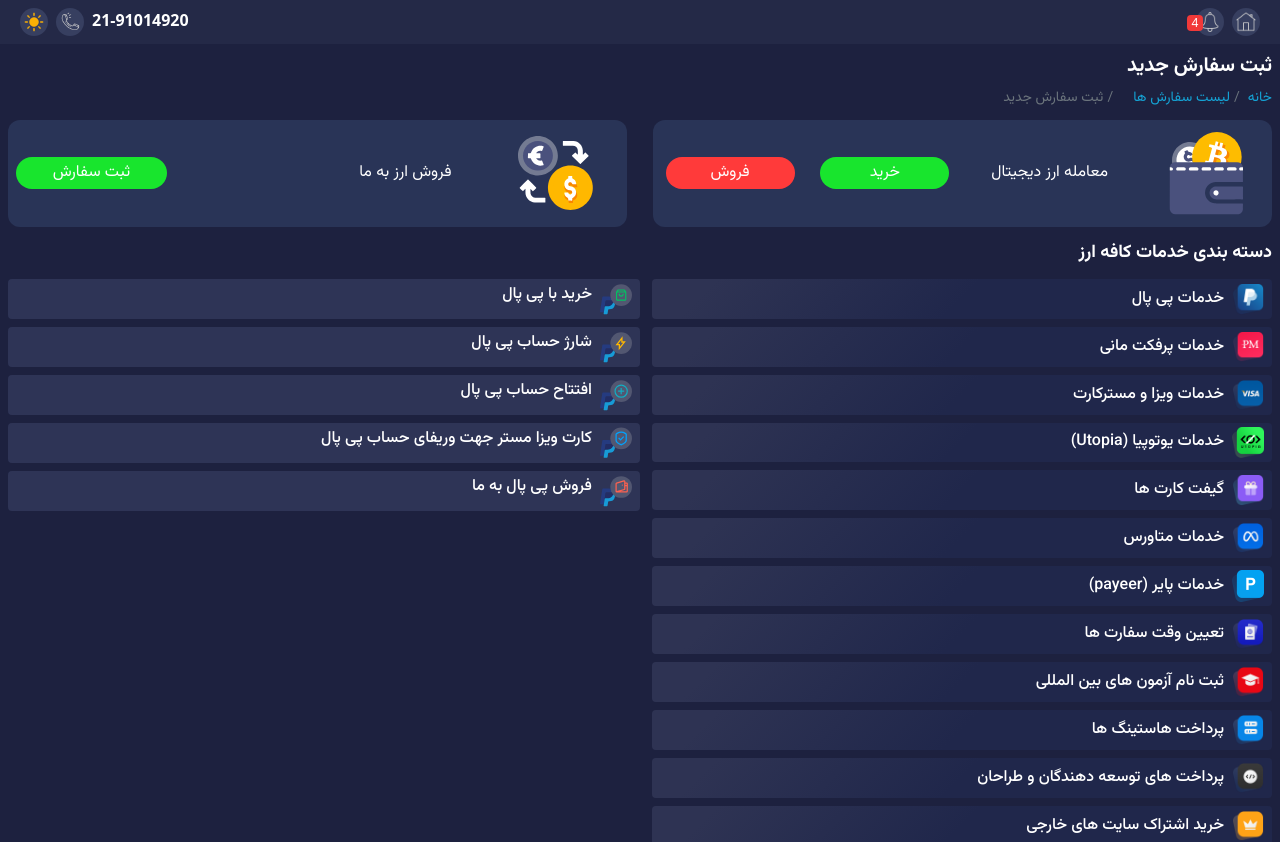
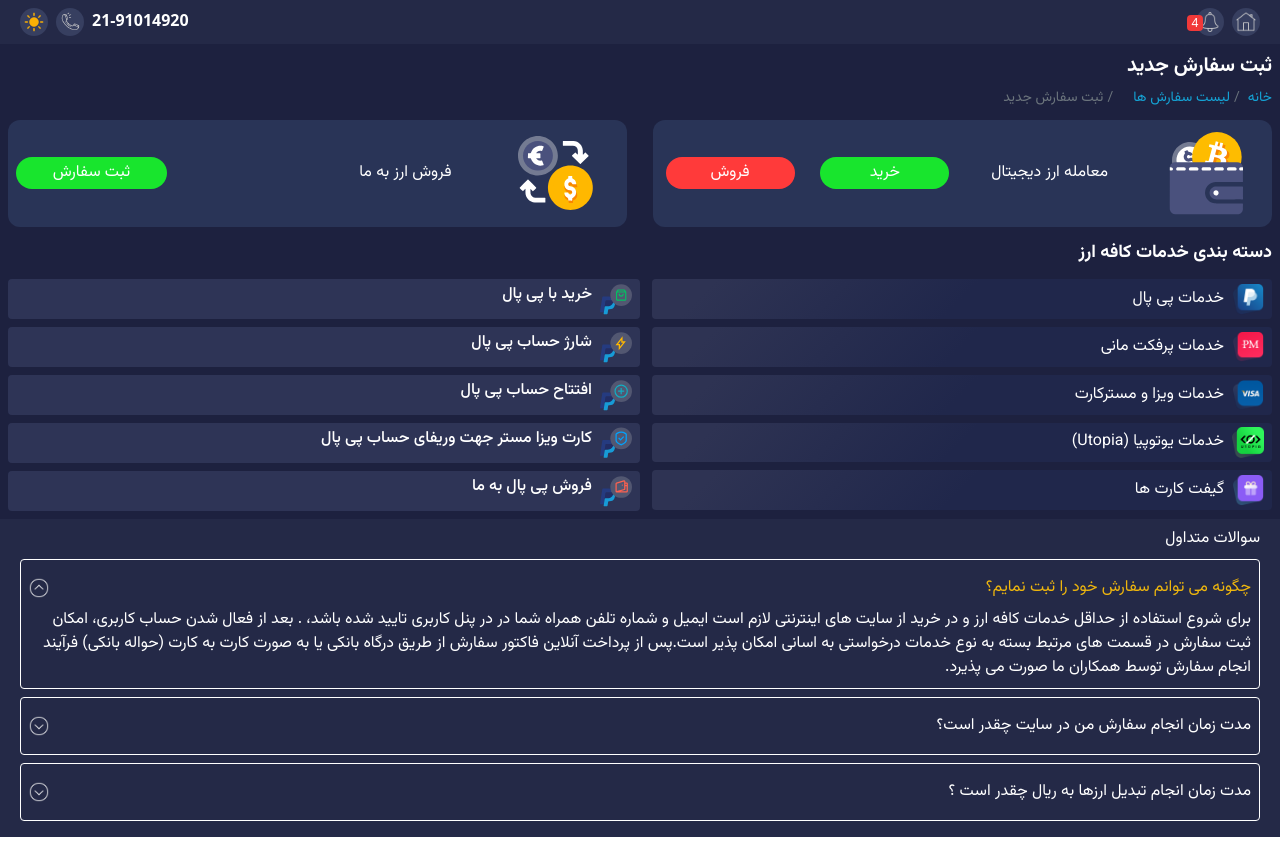
Before and after one commit to Iamshrmd/Cafe-arz-Order-Page, a Vue app: page / in a window 1280 px wide. Shown: the top 842 px of the page. Built offline with nearby package versions, Linux system fonts and the light colour scheme.

Commit message:
edit services section and questions

```diff
--- a/src/App.vue
+++ b/src/App.vue
@@ -189,6 +189,33 @@
               title:"مدت زمان انجام تبدیل ارزها به ریال چقدر است ؟",
               des:"با توجه به نوع ارزها و وریفای بودن اکانت حساب کاربری شما حدودا بین 15 دقیقه تا 2 ساعت به طول می انجامد"
             }
+          ],
+          services:[
+            {
+              title:'paypal',
+              img:'Paypal.png',
+              des:'خدمات پی پال',
+            },
+            {
+              title:'perfect',
+              img:'Perfect.png',
+              des:'خدمات پرفکت مانی',
+            },
+            {
+              title:'visa',
+              img:'Visa.png',
+              des:'خدمات ویزا و مسترکارت',
+            },
+            {
+              title:'BuyUT',
+              img:'Utopia_icon2.png',
+              des:'خدمات یوتوپیا (Utopia)',
+            },
+            {
+              title:'giftcard',
+              img:'Giftcard.png',
+              des:'گیفت کارت ها',
+            }
           ]
       }
     },
@@ -209,9 +236,15 @@
         })
         this.questions[i].visible= true
       },
-      toggleQuestion(i){
-        this.questions[i].visible = false
-      }
+      toggleQuestion(i) {
+      this.questions.forEach((q, index) => {
+        if (index === i) {
+          q.visible = !q.visible;
+        } else {
+          q.visible = false;
+        }
+      });
+    },
     }
   }
 </script>
@@ -219,8 +252,8 @@
 <template>
   <main>
   <HeaderPage :darkMode="darkMode" @changeMode="changeMode"/>
-  <OrderPage @showItem="showItems" :filteredItem="filteredItem" :filteredId="this.filteredItem[0].id || 'paypal'" :darkMode="darkMode"/>
-  <QuestionsPage :questions="questions" @questionClicked="showQuestion" @toggleQuestion="toggleQuestion"/>
+  <OrderPage @showItem="showItems" :services="services" :filteredItem="filteredItem" :filteredId="this.filteredItem[0].id || 'paypal'" :darkMode="darkMode"/>
+  <QuestionsPage :questions="questions" @toggleQuestion="toggleQuestion" />
   </main>
 </template>
 
--- a/src/components/Order.vue
+++ b/src/components/Order.vue
@@ -42,64 +42,16 @@
     <div>
         <div class="flex gap-x-3 flex-1">
             <div class="flex gap-y-2 flex-col md:flex-1 w-full md:w-1/2">
-                <div @mouseover="showOrderOption('paypal')" class="dark-bgi flex justify-start items-center gap-x-2 px-2 py-1 rounded hover:bg-[#EEB60E] hover:cursor-pointer" :class="{'light-bgi' : darkMode}">
-                    <img class="w-8" src="../assets/img icons/Paypal.png">
-                    <h6 class="font-medium">خدمات پی پال</h6>
-                </div>
-                <div @mouseover="showOrderOption('perfect')" class="dark-bgi flex justify-start items-center gap-x-2 px-2 py-1 rounded  hover:bg-[#EEB60E] hover:cursor-pointer">
-                    <img class="w-8" src="../assets/img icons/Perfect.png">
-                    <h6 class="font-medium">خدمات پرفکت مانی</h6>
-                </div>
-                <div @mouseover="showOrderOption('visa')" class="dark-bgi flex justify-start items-center gap-x-2 px-2 py-1 rounded  hover:bg-[#EEB60E] hover:cursor-pointer">
-                    <img class="w-8" src="../assets/img icons/Visa.png">
-                    <h6 class="font-medium">خدمات ویزا و مسترکارت</h6>
-                </div>
-                <div @mouseover="showOrderOption('BuyUT')" class="dark-bgi flex justify-start items-center gap-x-2 px-2 py-1 rounded  hover:bg-[#EEB60E] hover:cursor-pointer">
-                    <img class="w-8" src="../assets/img icons/Utopia_icon2.png">
-                    <h6 class="font-medium">خدمات یوتوپیا (Utopia)</h6>
-                </div>
-                <div @mouseover="showOrderOption('giftcard')" class="dark-bgi flex justify-start items-center gap-x-2 px-2 py-1 rounded  hover:bg-[#EEB60E] hover:cursor-pointer">
-                    <img class="w-8" src="../assets/img icons/Giftcard.png">
-                    <h6 class="font-medium">گیفت کارت ها</h6>
-                </div>
-                <div class="dark-bgi flex justify-start items-center gap-x-2 px-2 py-1 rounded  hover:bg-[#EEB60E] hover:cursor-pointer">
-                    <img class="w-8" src="../assets/img icons/Meta.png">
-                    <h6 class="font-medium">خدمات متاورس</h6>
-                </div>
-                <div class="dark-bgi flex justify-start items-center gap-x-2 px-2 py-1 rounded  hover:bg-[#EEB60E] hover:cursor-pointer">
-                    <img class="w-8" src="../assets/img icons/Payeer.png">
-                    <h6 class="font-medium">خدمات پایر (payeer)</h6>
-                </div>
-                <div class="dark-bgi flex justify-start items-center gap-x-2 px-2 py-1 rounded  hover:bg-[#EEB60E] hover:cursor-pointer">
-                    <img class="w-8" src="../assets/img icons/Embassy.png">
-                    <h6 class="font-medium">تعیین وقت سفارت ها</h6>
-                </div>
-                <div class="dark-bgi flex justify-start items-center gap-x-2 px-2 py-1 rounded  hover:bg-[#EEB60E] hover:cursor-pointer">
-                    <img class="w-8" src="../assets/img icons/Edu.png">
-                    <h6 class="font-medium">ثبت نام آزمون های بین المللی</h6>
-                </div>
-                <div class="dark-bgi flex justify-start items-center gap-x-2 px-2 py-1 rounded  hover:bg-[#EEB60E] hover:cursor-pointer">
-                    <img class="w-8" src="../assets/img icons/Host.png">
-                    <h6 class="font-medium">پرداخت هاستینگ ها</h6>
-                </div>
-                <div class="dark-bgi flex justify-start items-center gap-x-2 px-2 py-1 rounded  hover:bg-[#EEB60E] hover:cursor-pointer">
-                    <img class="w-8" src="../assets/img icons/Dev.png">
-                    <h6 class="font-medium">پرداخت های توسعه دهندگان و طراحان</h6>
-                </div>
-                <div class="dark-bgi flex justify-start items-center gap-x-2 px-2 py-1 rounded  hover:bg-[#EEB60E] hover:cursor-pointer">
-                    <img class="w-8" src="../assets/img icons/Subscribe.png">
-                    <h6 class="font-medium">خرید اشتراک سایت های خارجی</h6>
-                </div>
-                <div class="dark-bgi flex justify-start items-center gap-x-2 px-2 py-1 rounded  hover:bg-[#EEB60E] hover:cursor-pointer">
-                    <img class="w-8" src="../assets/img icons/Income.png">
-                    <h6 class="font-medium">نقد درآمد ارز - فروش ارز به ما</h6>
+                <div @mouseover="showOrderOption(service.title)" v-for="service in services" :key="service" class="dark-bgi flex justify-start items-center gap-x-2 px-2 py-1 rounded hover:bg-[#EEB60E] hover:cursor-pointer">
+                    <img class="w-8" :src="`src/assets/img icons/${service.img}`">
+                    <h6>{{ service.des }}</h6>
                 </div>
             </div>
             <div class="hidden md:flex w-1/2">
                 <div class="md:flex md:flex-1 md:flex-col gap-y-2">
                 <div class="bg-[#2E3456] gap-x-2 px-2 py-1 rounded flex" v-for="item in this.filteredItem[0].items" :key="item">
                     <img class="w-8 h-8" :src="`src/assets/img items/${filteredId}/${item.img}`">
-                    <h5 class="font-medium">{{item.title}}</h5>
+                    <h5 class="font-medium" :class="{'text-[#fff]' : !darkMode}">{{item.title}}</h5>
                 </div>
             </div>
             </div>
@@ -115,7 +67,7 @@
                     <div class="bg-[#2E3456] gap-x-2 px-2 py-1 rounded flex border-[#fff] items-center border-solid border-px rounded !opacity-100 justify-between" v-for="item in this.filteredItem[0].items" :key="item">
                         <div class="flex items-center gap-x-3">
                             <img class="w-8" :src="`src/assets/img items/${filteredId}/${item.img}`">
-                            <h5 class="font-medium">{{item.title}}</h5>
+                            <h5 class="font-medium" :class="{'text-[#fff]' : !darkMode}">{{item.title}}</h5>
                         </div>
                         <img class="w-6 h-6" src="../assets/imgs/icons8-arrow-30.png" alt="">
                     </div>
@@ -127,7 +79,7 @@
 
 <script>
 export default {
-    props: ['filteredItem', 'filteredId', 'darkMode'],
+    props: ['filteredItem', 'filteredId', 'darkMode', 'services'],
     methods:{
         showOrderOption(name) {
             this.$emit('showItem',name)
--- a/src/components/Questions.vue
+++ b/src/components/Questions.vue
@@ -2,7 +2,7 @@
   <div class="vazirmatn bg-[#242947] text-[#fff] py-2 px-5">
     <h5>سوالات متداول</h5>
     <div>
-        <div @click="questionClicked(i)" class="my-2 p-2 duration-1000 border-solid border border-[#fff] rounded hover:cursor-pointer" v-for="(question,i) in questions" :key="i">
+        <div @click="toggleQuestion(i)" class="my-2 p-2 duration-1000 border-solid border border-[#fff] rounded hover:cursor-pointer" v-for="(question,i) in questions" :key="i">
             <div @click.self="toggleQuestion" class="flex items-center justify-between my-2">
                 <h4 :class="{'text-[#EEB60E]' : question.visible}">{{ question.title }}</h4>
                 <img class="w-5" src="../assets/imgs/icons8-arrow-50.png" :class="{'transform rotate-180 ' : question.visible}">
@@ -17,9 +17,6 @@
 export default {
     props:['questions'],
     methods: {
-        questionClicked(i){
-            this.$emit('questionClicked',i)
-        },
         toggleQuestion(i){
             this.$emit('toggleQuestion',i)
         }
```
